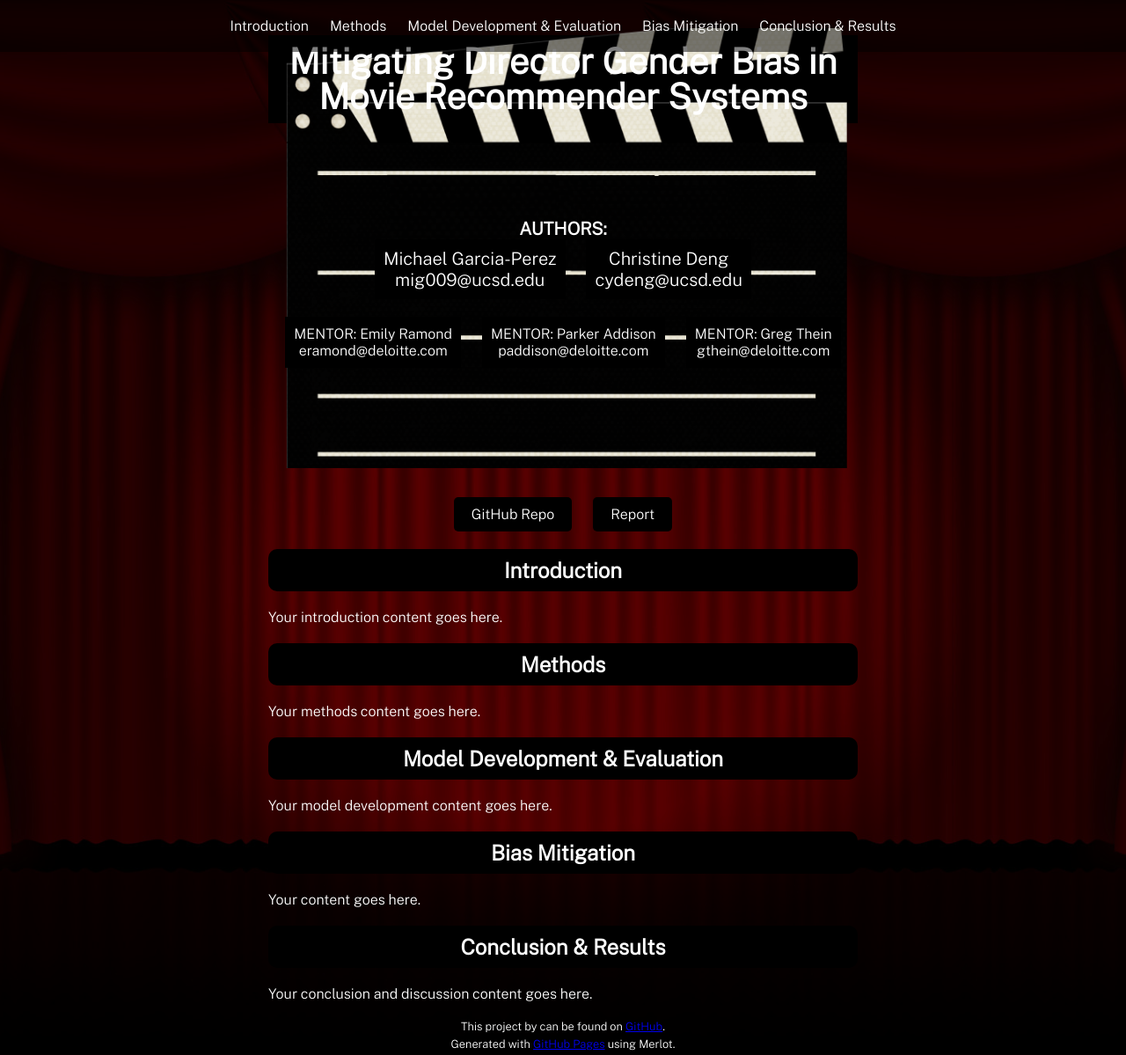
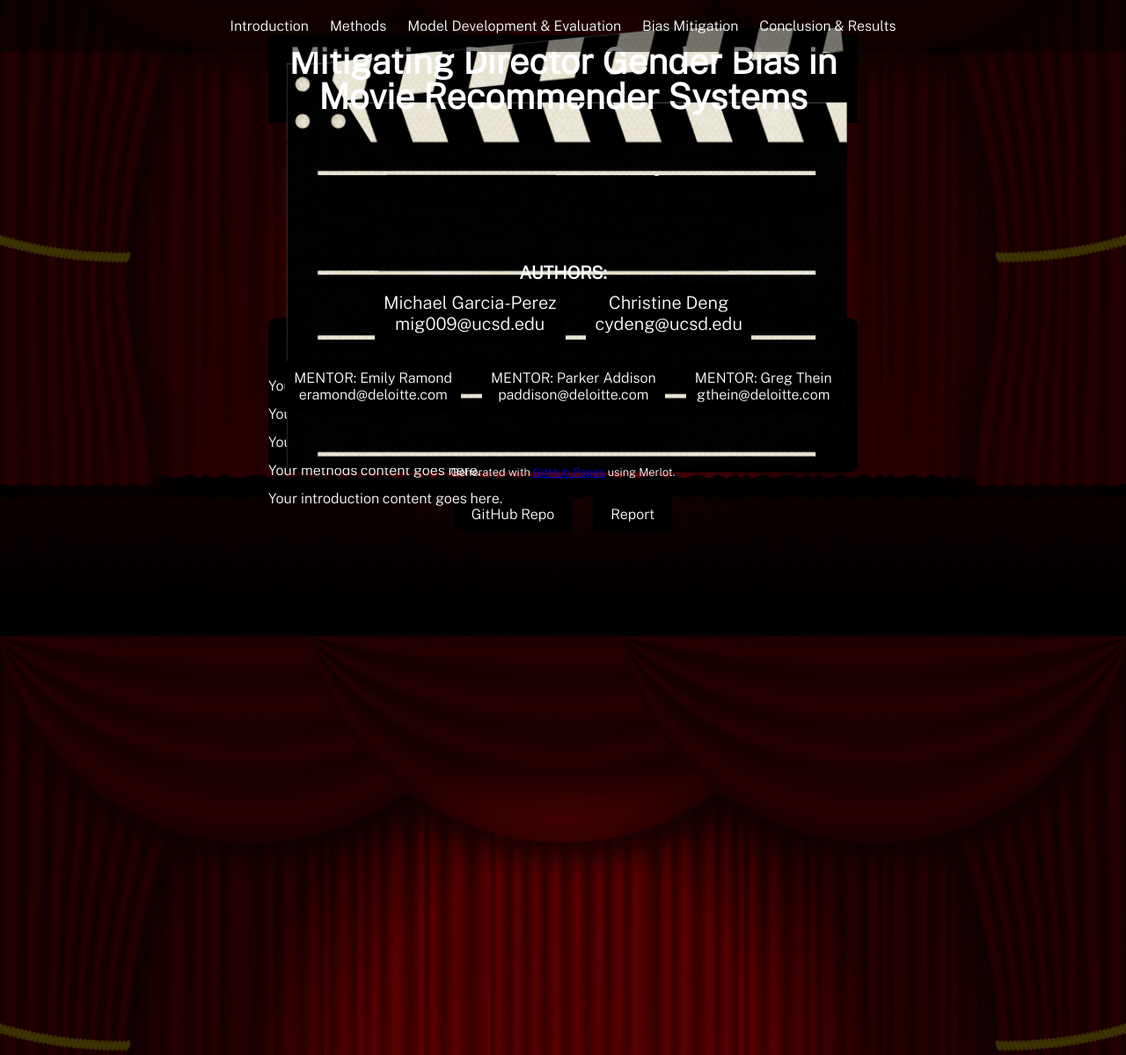
Before and after one commit to michael-garciaperez/DSC180A-Methodology-5, a Jekyll site: the page built from index.md, in a window 1280 px wide and 1199 px high. Shown: the whole window at 88% size. Built offline with Jekyll 4.4.1, drawn with Linux system fonts in a browser that asks for light colours.

Commit message:
Update style.scss

```diff
--- a/assets/css/style.scss
+++ b/assets/css/style.scss
@@ -51,7 +51,7 @@
 
 .author-mentor-container {
   text-align: center;
-  margin-top: -300px; /* Adjusted margin-top for the names */
+  margin-top: -250px; /* Adjusted margin-top for the names */
 }
 
 .author-mentor-container p {
@@ -102,6 +102,7 @@
   background-color: black;
   color: white;
   padding: 10px;
+  margin-top: -135px; /* Adjusted margin-top */
   margin-bottom: 20px;
   border-radius: 10px;
 }
```
